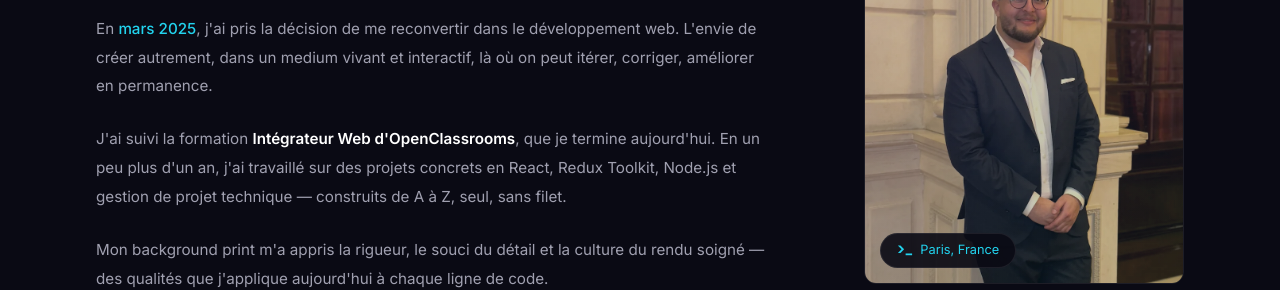
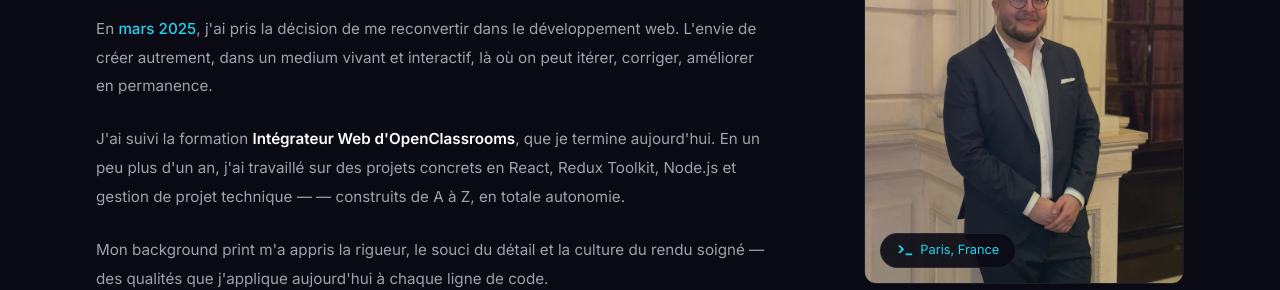
Before and after one commit to gabtoledano/portfolio, a React (Vite) app: page / in a window 1280 px wide. Shown: the part 1120-1410 px from the top of the page. Built offline with nearby package versions, Linux system fonts and the light colour scheme.

Commit message:
fix : reformulation bio About

```diff
--- a/src/components/About/About.tsx
+++ b/src/components/About/About.tsx
@@ -37,7 +37,7 @@ const About: FC = () => {
             <strong>Intégrateur Web d'OpenClassrooms</strong>, que je termine
             aujourd'hui. En un peu plus d'un an, j'ai travaillé sur des projets
             concrets en React, Redux Toolkit, Node.js et gestion de projet
-            technique — construits de A à Z, seul, sans filet.
+            technique — — construits de A à Z, en totale autonomie.
           </p>
           <p>
             Mon background print m'a appris la rigueur, le souci du détail et la
```
